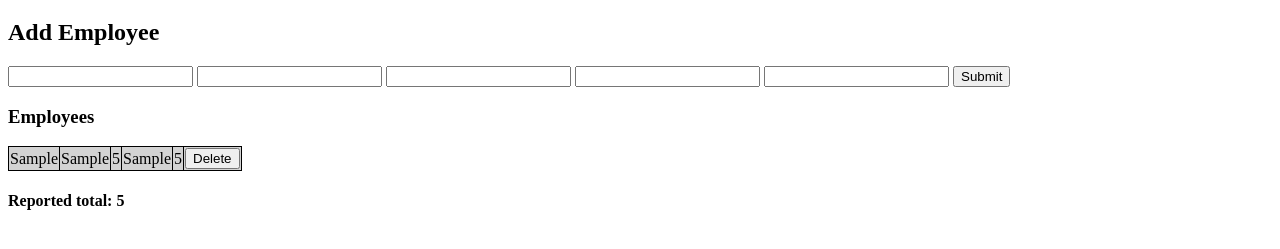
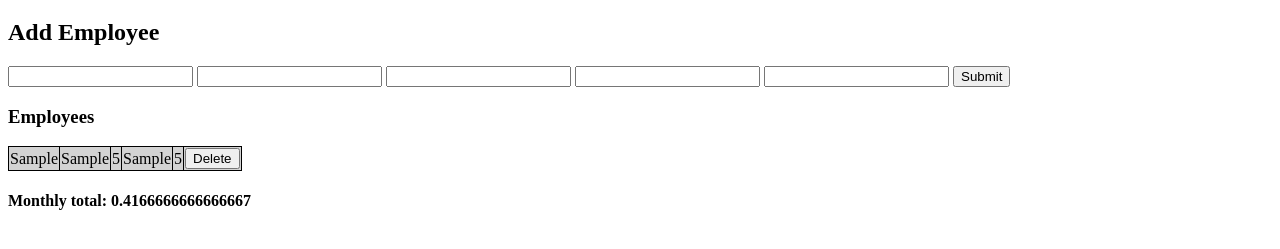
Before and after one commit to EJRider/rider-weekend-salary-calculator, a plain HTML site: page index.html in a window 1280 px wide. Both pictures are taken after typing "Sample", "Sample", "5", "Sample", "5" into the empty fields and a click on the button "Submit". Shown: the part 61-310 px from the top of the page. Drawn offline with Linux system fonts and the light colour scheme.

Commit message:
Updated text

```diff
--- a/client.js
+++ b/client.js
@@ -55,11 +55,15 @@ function render(){
                 <td><button class="delete" type="button">Delete</button></td>
             </tr>
         `)
-        reportedMoney += (worker.annualSalary/1);
+        reportedMoney += ((worker.annualSalary/1)/12);
         $('#totalReported').empty();
+        if(reportedMoney > 20000){
+            $('#totalReported').css('background-color', 'red');
+    }
         $('#totalReported').append(`
-            Reported total: ${reportedMoney}
+            Monthly total: ${reportedMoney}
         `)
+
     }
 }
 
--- a/index.html
+++ b/index.html
@@ -33,7 +33,7 @@
         <th>Annual Salary</th>
     </tr>
     </table>
-    <h4 id="totalReported">Reported Total: </h4>
+    <h4 id="totalReported"> Monthly Total: </h4>
 
 </body>
 </head>
```
